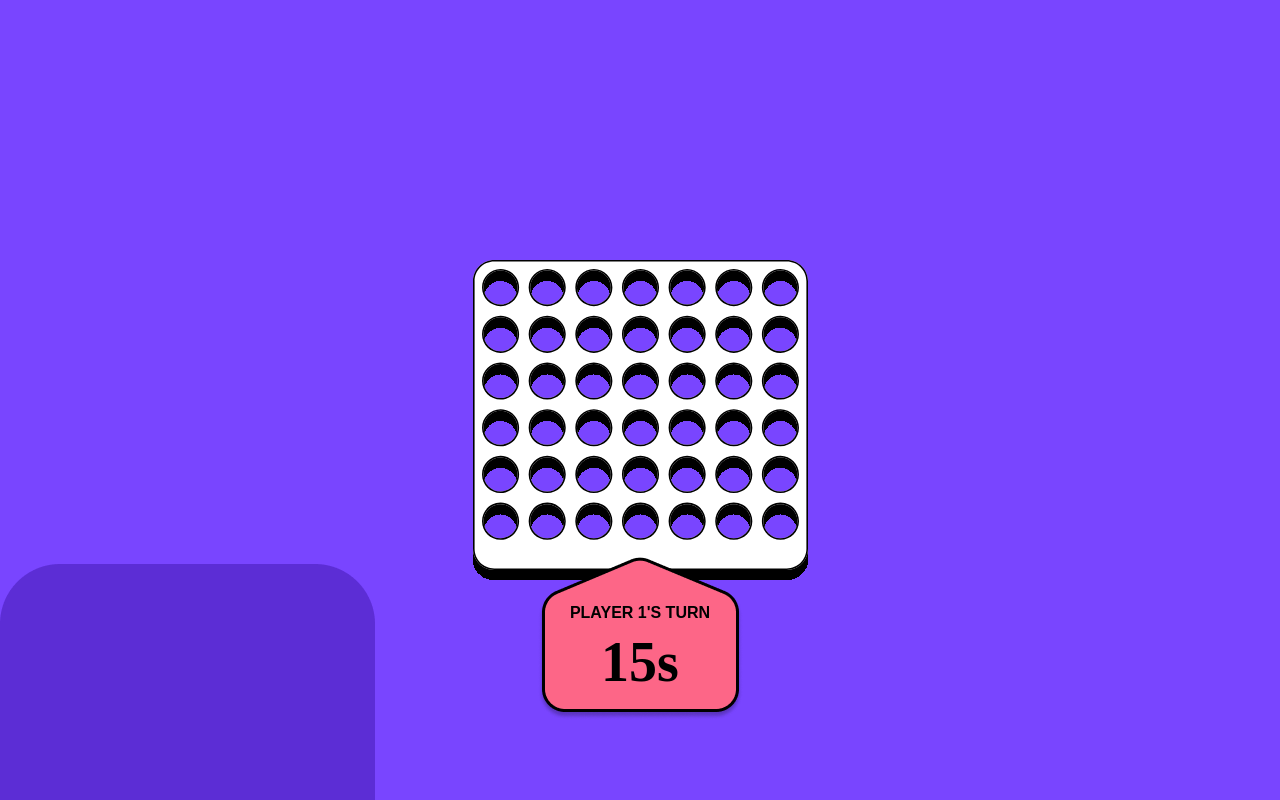
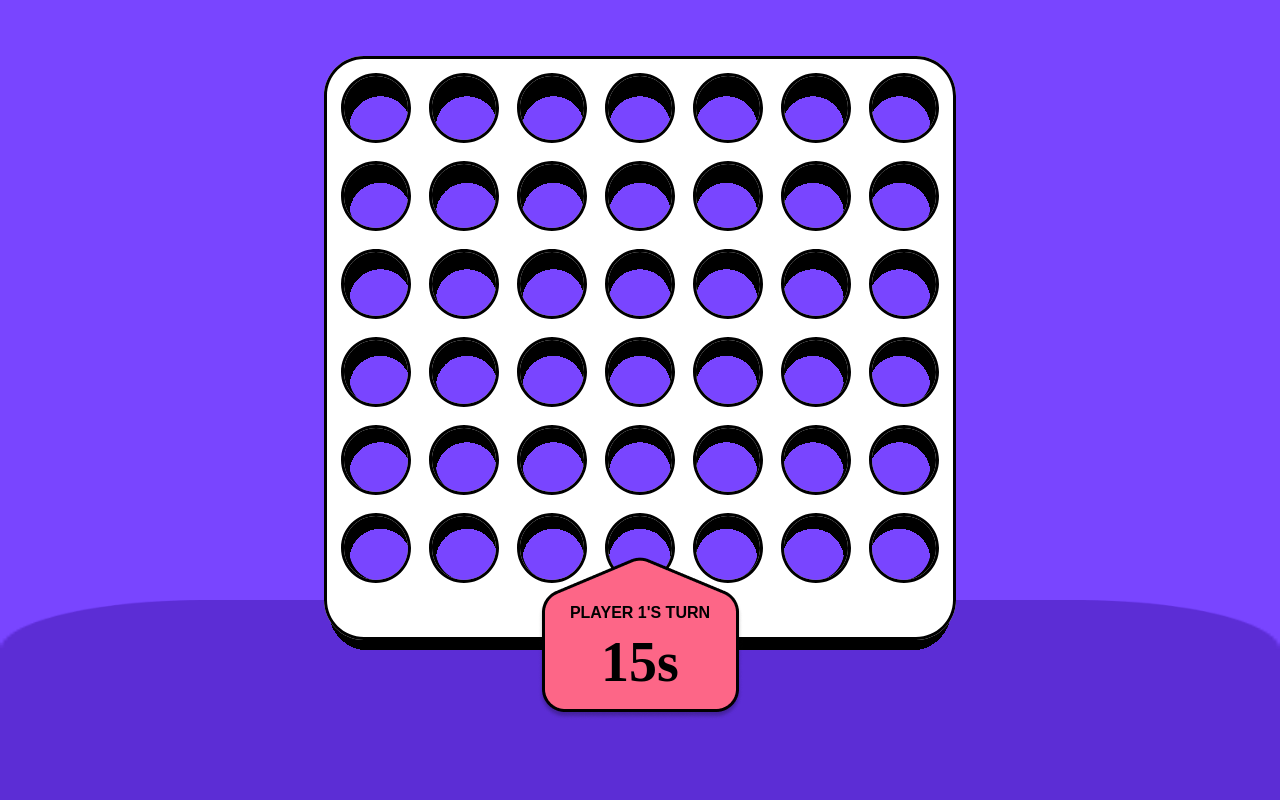
Before and after one commit to EnkiEnki77/connect-four, a Next.js app: page /game in a window 1280 px wide. Built offline with nearby package versions, Linux system fonts and the light colour scheme.

Commit message:
tested that timer starts at 15s and player 1 goes first

```diff
--- a/components/Board.tsx
+++ b/components/Board.tsx
@@ -9,14 +9,15 @@ const Board = (props: Props) => {
   return (
     <>
       <Image
-        className="absolute bottom-[230px] left-0 right-0 mx-auto z-30"
+        className="absolute bottom-[230px] md:bottom-[200px] lg:bottom-[160px] left-0 right-0 mx-auto z-30 md:w-full md:h-full md:max-w-[632px] md:max-h-[584px]"
         src={BoardImg.src}
         alt=""
         width={335}
         height={310}
       />
+
       <Image
-        className="absolute bottom-[220px] left-0 right-0 mx-auto z-20"
+        className="absolute bottom-[220px] md:bottom-[190px] lg:bottom-[150px] left-0 right-0 mx-auto md:w-full md:h-full z-20 md:max-w-[632px] md:max-h-[584px]"
         src={BoardBack.src}
         alt=""
         width={335}
--- a/pages/game.tsx
+++ b/pages/game.tsx
@@ -1,10 +1,8 @@
 import Image from "next/image";
 import React from "react";
-
+import Board from "../components/Board";
+import PlayerTurn from "../components/PlayerTurn";
 import Rectangle2 from "../public/assets/Rectangle-2.png";
-
-import PlayerTurn from "../components/PlayerTurn";
-import Board from "../components/Board";
 
 type Props = {};
 
@@ -13,7 +11,11 @@ const Game = (props: Props) => {
     <div className="bg-purple w-full h-screen relative">
       <Board />
       <PlayerTurn />
-      <Image className="absolute bottom-0" src={Rectangle2} alt="" />
+      <Image
+        className="absolute bottom-0 w-full max-h-[230px] lg:max-h-[200px]"
+        src={Rectangle2}
+        alt=""
+      />
     </div>
   );
 };
```
Also changed, not shown: 1 other file (tests, documents, lock files or other folders).
